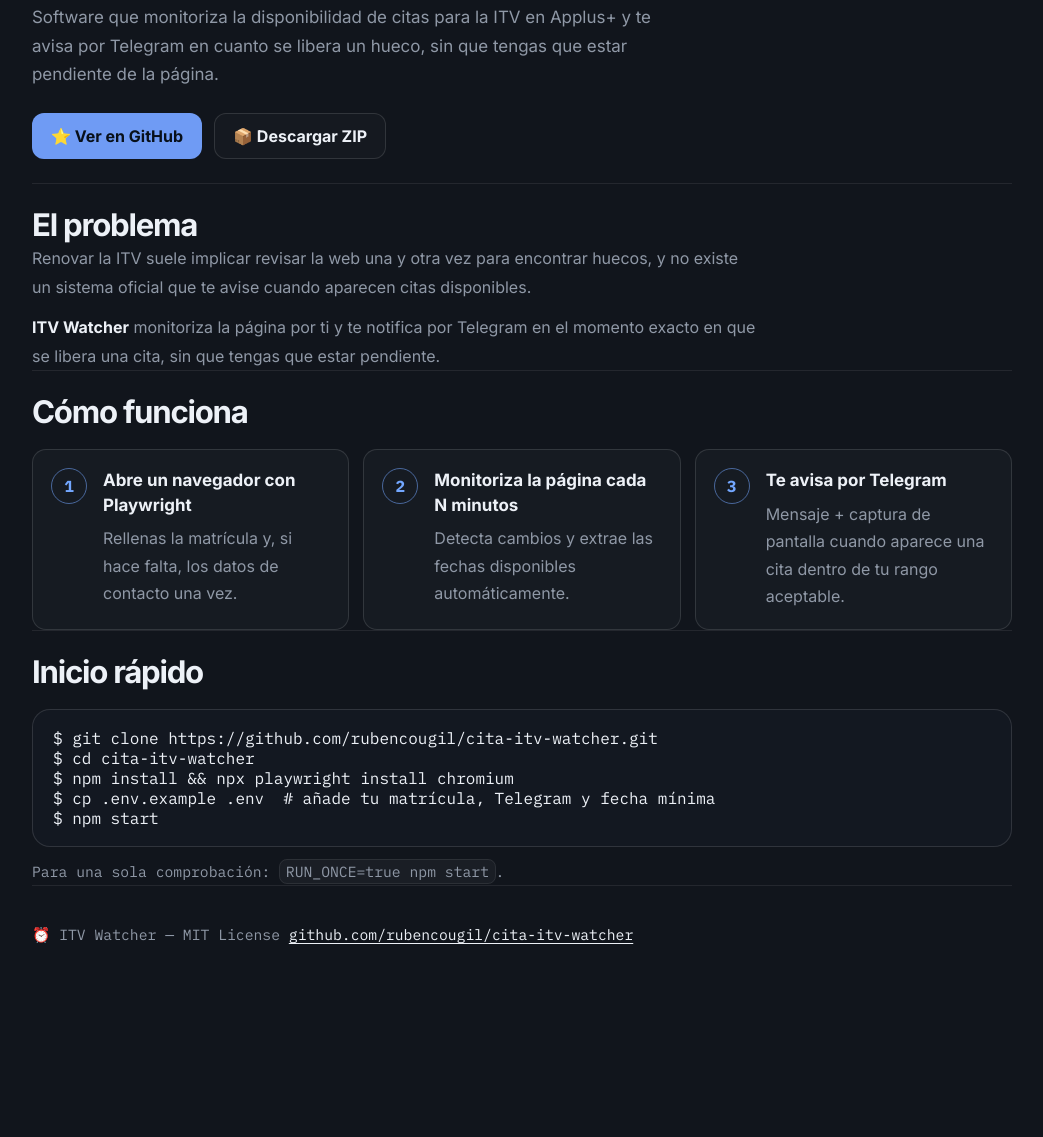
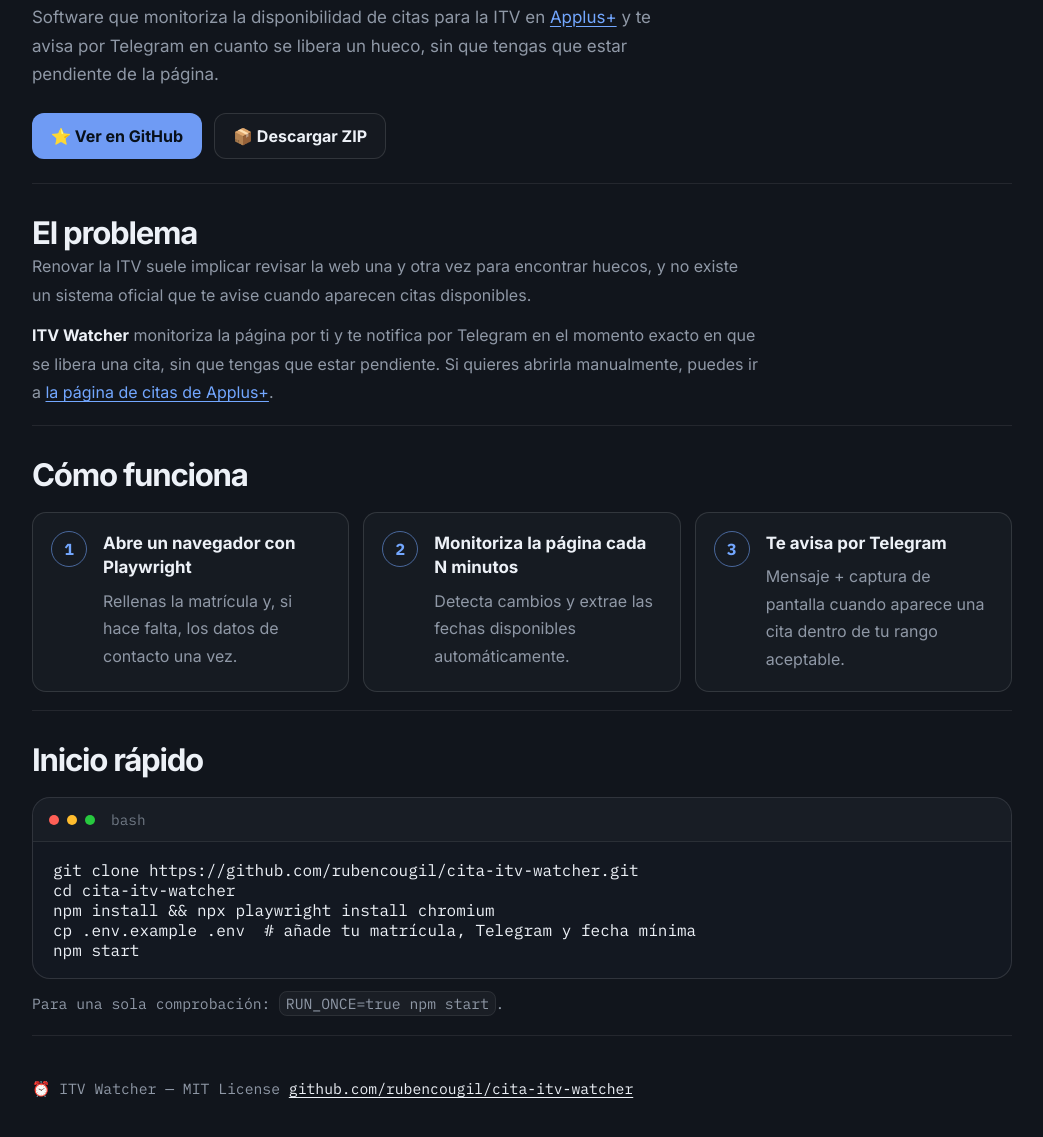
Before and after one commit to rubencougil/cita-itv-watcher, a website: page landing/index.html in a window 1280 px wide. Shown: the part 251-1388 px from the top of the page, without its empty margins (118-1161 px from the left). Before the commit the page ends 1243 px from the top, so only its background shows below. Drawn offline with Linux system fonts and the light colour scheme.

Commit message:
Add Applus link to landing

```diff
--- a/landing/index.html
+++ b/landing/index.html
@@ -30,7 +30,9 @@
         </div>
         <h1>⏰ ITV<br />Watcher</h1>
         <p class="lead">
-          Software que monitoriza la disponibilidad de citas para la ITV en Applus+ y te avisa por Telegram
+          Software que monitoriza la disponibilidad de citas para la ITV en
+          <a class="inline-link" href="https://aibs.appluscorp.com/?MenuActivo=mrNuevaReserva" target="_blank" rel="noreferrer">Applus+</a>
+          y te avisa por Telegram
           en cuanto se libera un hueco, sin que tengas que estar pendiente de la página.
         </p>
         <div class="actions">
@@ -42,7 +44,12 @@
       <section class="section">
         <h2>El problema</h2>
         <p>Renovar la ITV suele implicar revisar la web una y otra vez para encontrar huecos, y no existe un sistema oficial que te avise cuando aparecen citas disponibles.</p>
-        <p><strong>ITV Watcher</strong> monitoriza la página por ti y te notifica por Telegram en el momento exacto en que se libera una cita, sin que tengas que estar pendiente.</p>
+        <p>
+          <strong>ITV Watcher</strong> monitoriza la página por ti y te notifica por Telegram en el momento
+          exacto en que se libera una cita, sin que tengas que estar pendiente. Si quieres abrirla manualmente,
+          puedes ir a
+          <a class="inline-link" href="https://aibs.appluscorp.com/?MenuActivo=mrNuevaReserva" target="_blank" rel="noreferrer">la página de citas de Applus+</a>.
+        </p>
       </section>
 
       <section class="section">
@@ -74,11 +81,19 @@
 
       <section class="section" id="inicio-rapido">
         <h2>Inicio rápido</h2>
-        <pre><code>$ git clone https://github.com/rubencougil/cita-itv-watcher.git
-$ cd cita-itv-watcher
-$ npm install && npx playwright install chromium
-$ cp .env.example .env  # añade tu matrícula, Telegram y fecha mínima
-$ npm start</code></pre>
+        <div class="terminal">
+          <div class="terminal__bar">
+            <span class="terminal__dot terminal__dot--red"></span>
+            <span class="terminal__dot terminal__dot--amber"></span>
+            <span class="terminal__dot terminal__dot--green"></span>
+            <span class="terminal__label">bash</span>
+          </div>
+          <pre><code>git clone https://github.com/rubencougil/cita-itv-watcher.git
+cd cita-itv-watcher
+npm install && npx playwright install chromium
+cp .env.example .env  # añade tu matrícula, Telegram y fecha mínima
+npm start</code></pre>
+        </div>
         <p class="quick-note">Para una sola comprobación: <code>RUN_ONCE=true npm start</code>.</p>
       </section>
 
--- a/landing/styles.css
+++ b/landing/styles.css
@@ -48,23 +48,6 @@
   border-radius: 8px;
   background: rgba(255, 255, 255, 0.04);
   border: 1px solid rgba(255, 255, 255, 0.08);
-}
-
-pre {
-  margin: 0;
-  padding: 18px 20px;
-  border-radius: 18px;
-  border: 1px solid var(--line-strong);
-  background: var(--panel-2);
-  color: var(--text);
-  overflow: auto;
-}
-
-pre code {
-  padding: 0;
-  border: 0;
-  background: transparent;
-  color: inherit;
 }
 
 .page {
@@ -139,6 +122,16 @@
   line-height: 1.7;
 }
 
+.inline-link {
+  color: var(--blue);
+  text-decoration: underline;
+  text-underline-offset: 3px;
+}
+
+.inline-link:hover {
+  color: var(--text);
+}
+
 .actions {
   display: flex;
   flex-wrap: wrap;
@@ -177,8 +170,12 @@
 }
 
 .section {
-  padding: 22px 0 0;
+  padding: 30px 0 0;
   border-top: 1px solid var(--line);
+}
+
+.section + .section {
+  margin-top: 18px;
 }
 
 .section h2 {
@@ -239,8 +236,66 @@
   line-height: 1.72;
 }
 
+.terminal {
+  margin-top: 18px;
+  border: 1px solid var(--line-strong);
+  border-radius: 18px;
+  overflow: hidden;
+  background: var(--panel-2);
+}
+
+.terminal__bar {
+  display: flex;
+  align-items: center;
+  gap: 8px;
+  padding: 12px 16px;
+  border-bottom: 1px solid var(--line);
+  background: rgba(255, 255, 255, 0.02);
+}
+
+.terminal__dot {
+  width: 10px;
+  height: 10px;
+  border-radius: 999px;
+}
+
+.terminal__dot--red {
+  background: #ff5f56;
+}
+
+.terminal__dot--amber {
+  background: #ffbd2e;
+}
+
+.terminal__dot--green {
+  background: #27c93f;
+}
+
+.terminal__label {
+  margin-left: 8px;
+  color: var(--subtle);
+  font-family: "IBM Plex Mono", ui-monospace, monospace;
+  font-size: 0.9rem;
+}
+
+.terminal pre {
+  margin: 0;
+  padding: 18px 20px;
+  border: 0;
+  background: transparent;
+  color: var(--text);
+  overflow: auto;
+}
+
+.terminal pre code {
+  padding: 0;
+  border: 0;
+  background: transparent;
+  color: inherit;
+}
+
 pre {
-  margin-top: 18px;
+  margin-top: 0;
 }
 
 .quick-note {
@@ -252,6 +307,7 @@
 }
 
 .section--footer {
+  padding-top: 26px;
   padding-bottom: 8px;
 }
 
```
